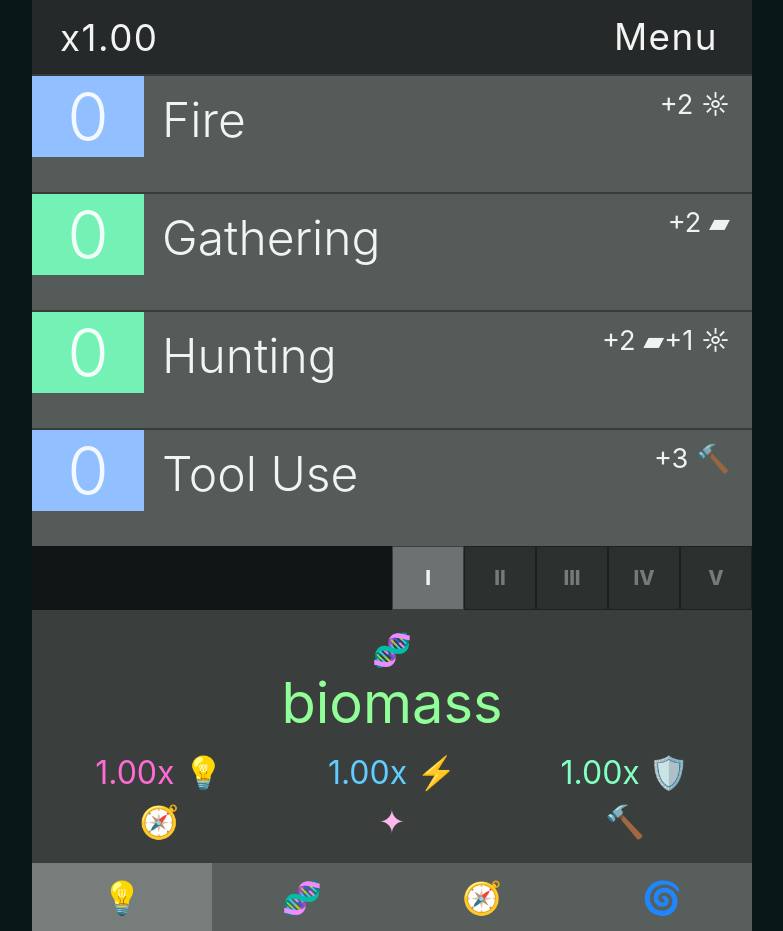
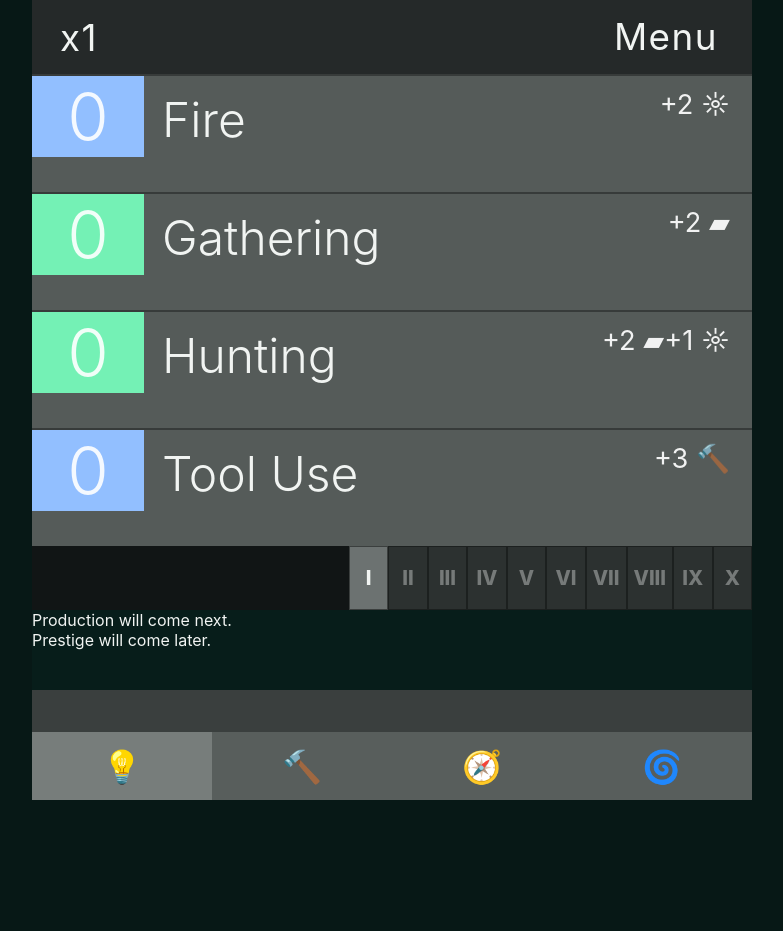
Before and after one commit to nhughes1228-spec/evolution-idle, a plain HTML site: page index.html in a window 1280 px wide. Shown: the whole page, without its empty margins (248-1031 px from the left). After the commit the page ends 800 px from the top, so only its background shows below. Drawn offline with Linux system fonts and the light colour scheme.

Commit message:
Add ideas resources and exploration screens

```diff
--- a/index.html
+++ b/index.html
@@ -14,38 +14,44 @@
     </header>
 
     <main class="screen">
+      <section class="view active" id="ideasView">
         <section class="research-list" id="researchList" aria-label="Research options"></section>
-    </main>
-
         <section class="era-strip" aria-label="Eras">
           <button class="era-tab active">I</button>
-      <button class="era-tab" id="eraTwoTab">II</button>
+          <button class="era-tab locked">II</button>
           <button class="era-tab locked">III</button>
           <button class="era-tab locked">IV</button>
           <button class="era-tab locked">V</button>
+          <button class="era-tab locked">VI</button>
+          <button class="era-tab locked">VII</button>
+          <button class="era-tab locked">VIII</button>
+          <button class="era-tab locked">IX</button>
+          <button class="era-tab locked">X</button>
+        </section>
       </section>
 
+      <section class="view" id="productionView">
+        <div class="placeholder-panel">Production will come next.</div>
+      </section>
+
+      <section class="view" id="explorationView">
+        <section class="exploration-list" id="explorationList"></section>
+      </section>
+
+      <section class="view" id="prestigeView">
+        <div class="placeholder-panel">Prestige will come later.</div>
+      </section>
+    </main>
+
     <section class="resource-board" aria-label="Resources">
-      <div class="primary-resource">
-        <div class="resource-symbol">🧬</div>
-        <div><span id="biomassDisplay">0</span> biomass</div>
-      </div>
-
-      <div class="resource-grid">
-        <div class="resource insight"><span id="insightMult">x1.00</span> 💡</div>
-        <div class="resource energy"><span id="energyMult">x1.00</span> ⚡</div>
-        <div class="resource stability"><span id="stabilityMult">x1.00</span> 🛡️</div>
-        <div class="resource adaptation"><span id="adaptationDisplay">0</span> 🧭</div>
-        <div class="resource complexity"><span id="complexityDisplay">0</span> ✦</div>
-        <div class="resource tools"><span id="toolDisplay">0</span> 🔨</div>
-      </div>
+      <div class="resource-grid" id="resourceGrid"></div>
     </section>
 
     <nav class="bottom-nav" aria-label="Game sections">
-      <button class="nav-btn active">💡</button>
-      <button class="nav-btn">🧬</button>
-      <button class="nav-btn">🧭</button>
-      <button class="nav-btn">🌀</button>
+      <button class="nav-btn active" data-view="ideas">💡</button>
+      <button class="nav-btn" data-view="production">🔨</button>
+      <button class="nav-btn" data-view="exploration">🧭</button>
+      <button class="nav-btn" data-view="prestige">🌀</button>
     </nav>
   </div>
 
```
Lines whose indentation alone changed are shown as unchanged.
